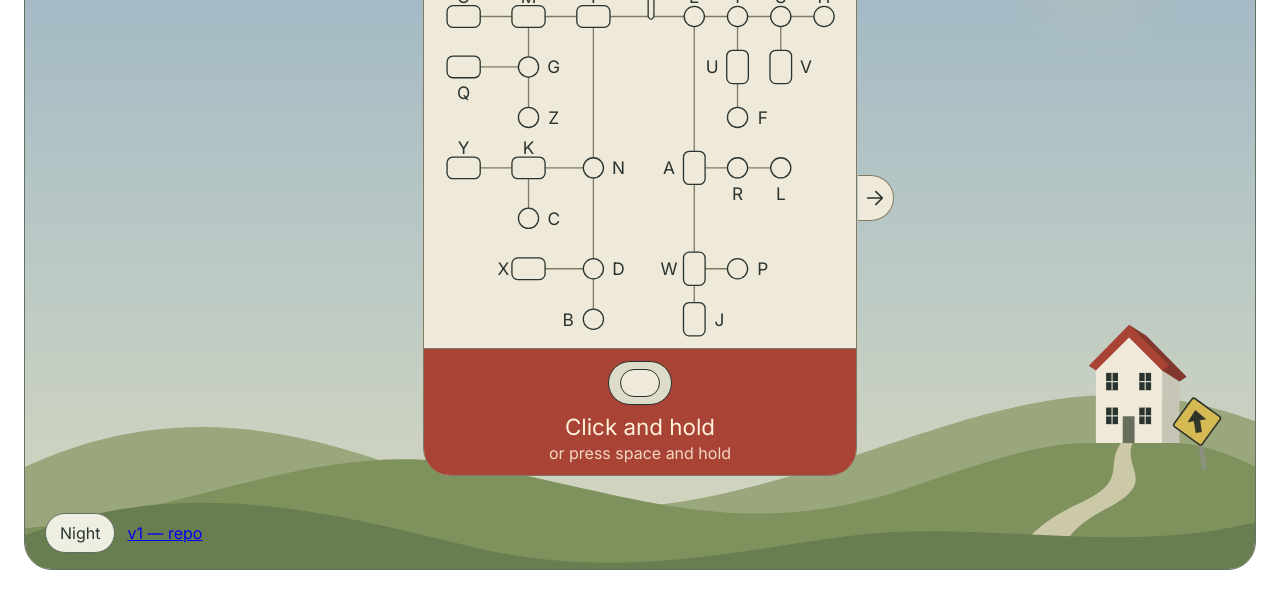
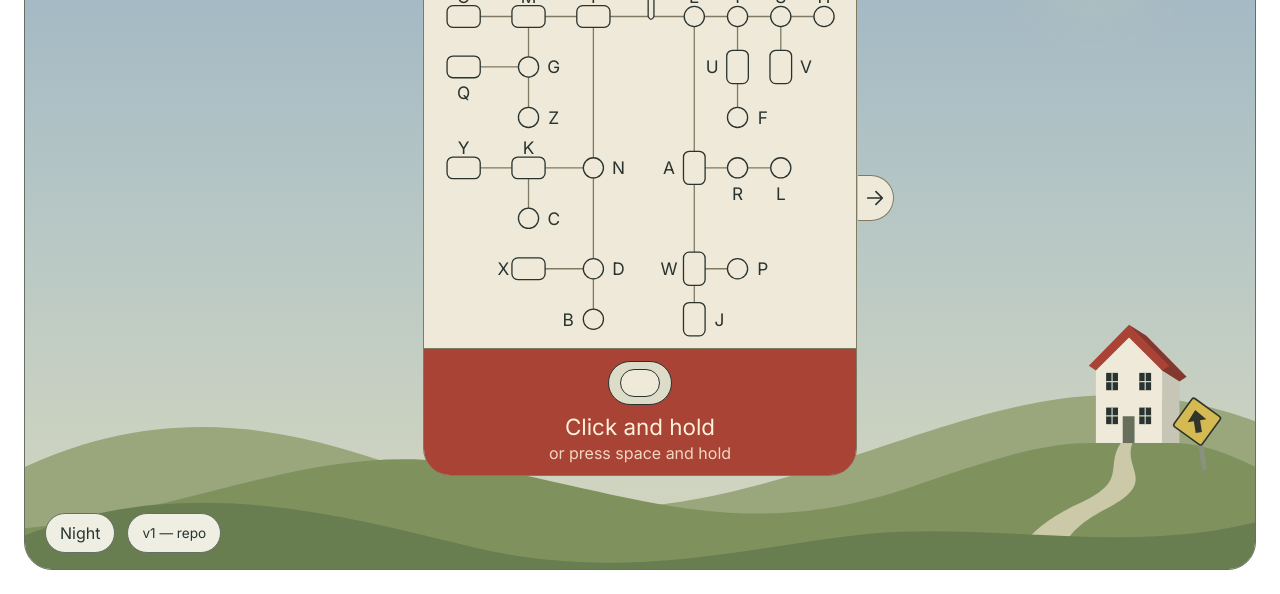
Before and after one commit to d1r0ku/morse-code-box, a plain HTML site: page index.html in a window 1280 px wide. Shown: the part 206-800 px from the top of the page. Drawn offline with Linux system fonts and the light colour scheme.

Commit message:
Update page-controls.css

```diff
--- a/src/components/page-controls/page-controls.css
+++ b/src/components/page-controls/page-controls.css
@@ -33,3 +33,34 @@
 .page-controls__theme:active {
 	transform: scale(0.96);
 }
+
+.page-controls__repo {
+    display: inline-flex;
+    align-items: center;
+    justify-content: center;
+
+    min-height: 40px;
+    padding: 8px 14px;
+
+    color: var(--text);
+    background-color: var(--surface);
+    border: 1.5px solid var(--line);
+    border-radius: 999px;
+
+    font-size: 0.85rem;
+    text-decoration: none;
+
+    transition:
+        transform 0.15s ease,
+        color 0.6s ease,
+        background-color 0.6s ease,
+        border-color 0.6s ease;
+}
+
+.page-controls__repo:hover {
+    border-color: var(--accent);
+}
+
+.page-controls__repo:active {
+    transform: scale(0.96);
+}
```
